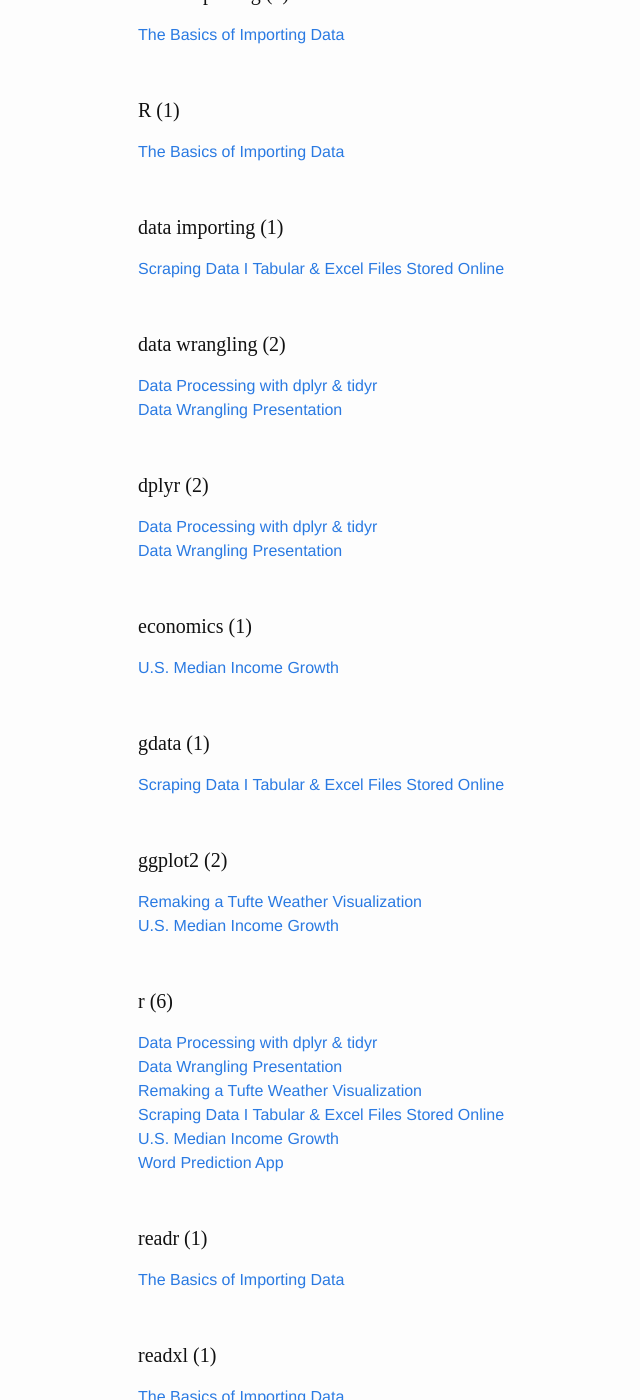
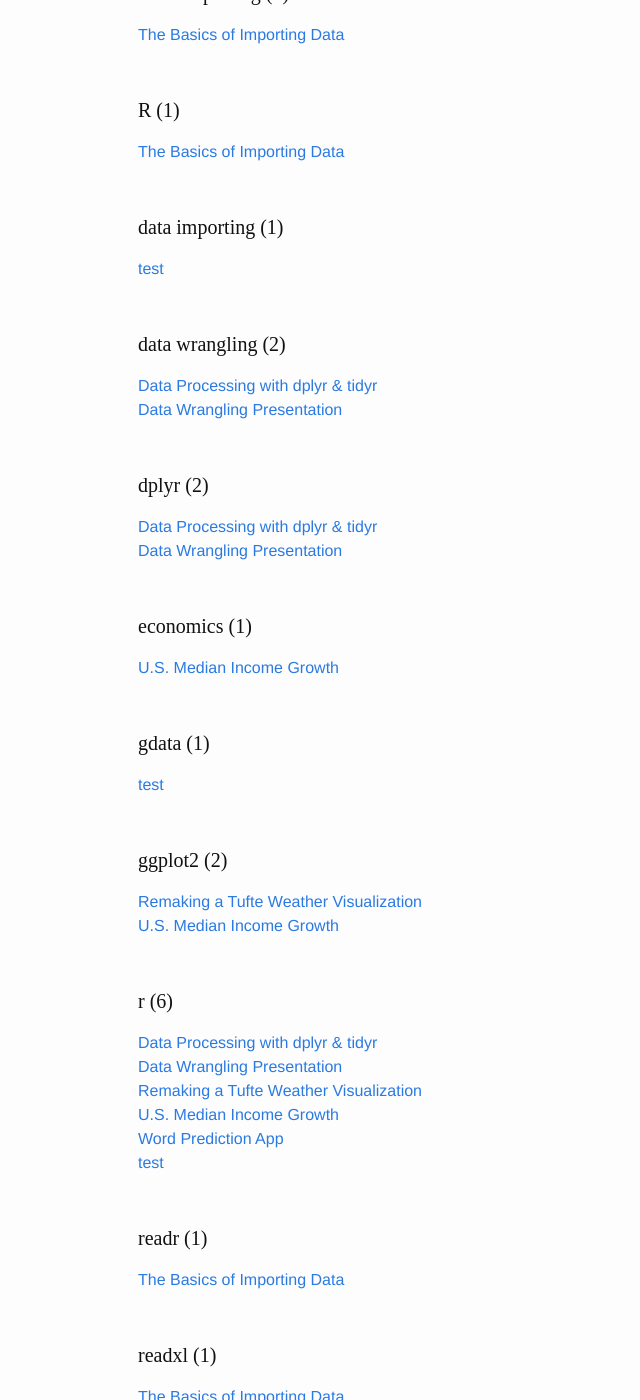
Before and after one commit to bradleyboehmke/bradleyboehmke, a Jekyll site: the page built from archivebycategory.md, in a window 1280 px wide and 1400 px high, scrolled down 468 px. Shown: the whole window, without its empty margins (132-772 px from the left). Built offline with Jekyll 4.4.1, drawn with Linux system fonts in a browser that asks for light colours; some of the changed text lies outside the part shown.

Commit message:
Update 2015-12-04-scraping-tabular-data.md

```diff
--- a/_posts/2015-12-04-scraping-tabular-data.md
+++ b/_posts/2015-12-04-scraping-tabular-data.md
@@ -1,6 +1,6 @@
 ---
 layout: post
-title: Scraping Data I Tabular & Excel Files Stored Online
+title: test
 date: 2015-11-22
 published: true
 tags: [r, gdata, xml, data importing, web scraping]
```
